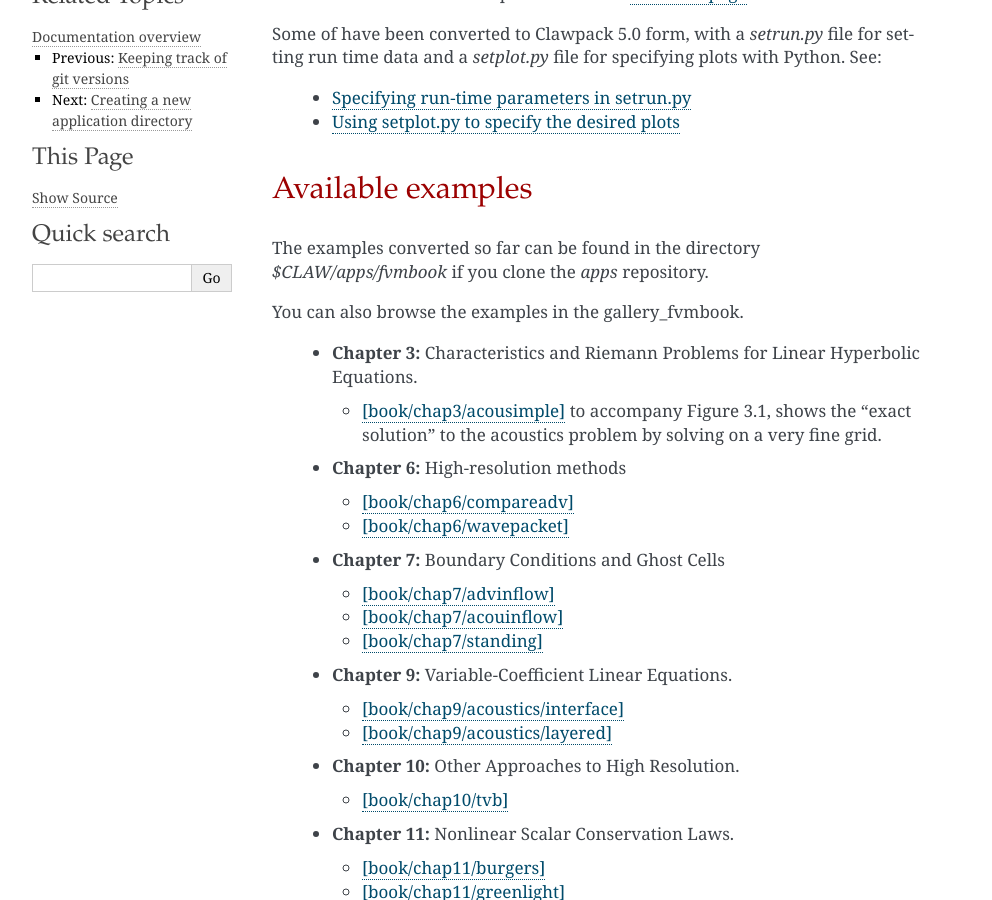
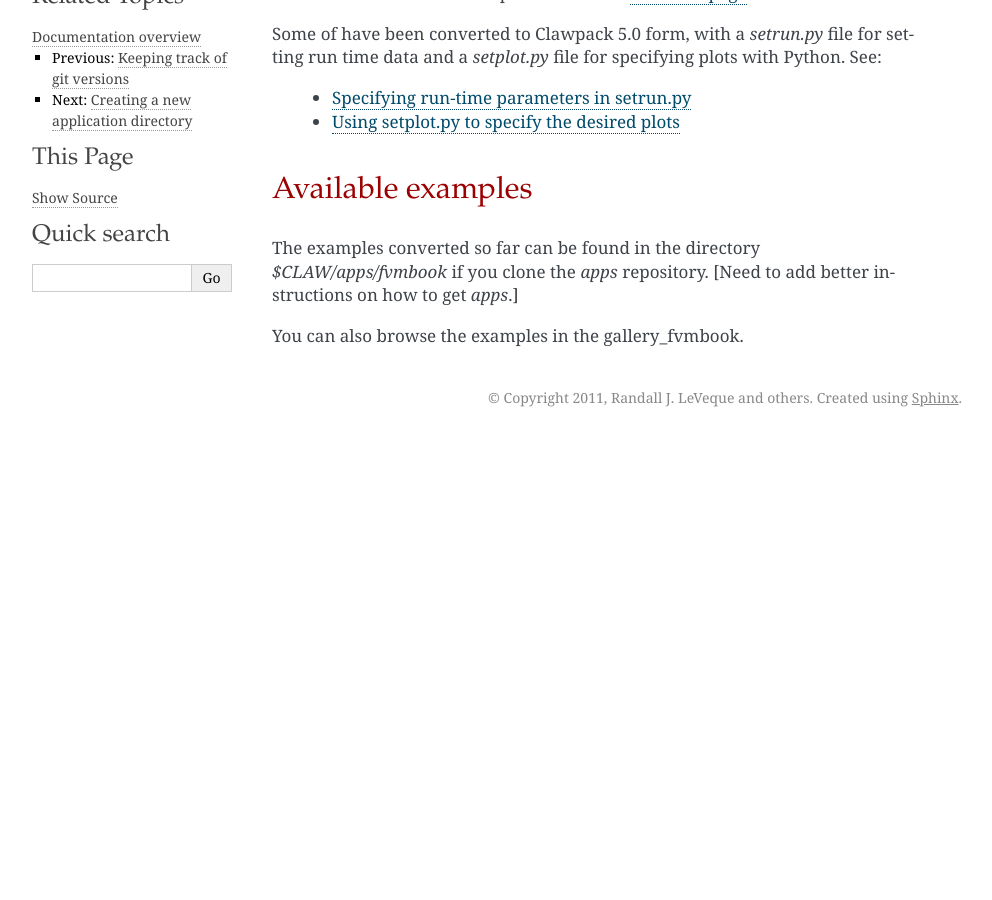
Before and after one commit to clawpack/doc, a Sphinx documentation site: the page built from doc/book.rst, in a window 1280 px wide and 900 px high, scrolled down 274 px. Shown: the whole window, without its empty margins (148-1140 px from the left). Built offline with Sphinx 7.4.7, drawn with Linux system fonts in a browser that asks for light colours; pages that are not in the unit, such as notebooks, are missing from menus; after the commit the page ends 1094 px from its top, so only the background shows below that; some of the changed text lies outside the part shown.

Commit message:
removed old list of book examples from 4.6

```diff
--- a/doc/book.rst
+++ b/doc/book.rst
@@ -26,104 +26,7 @@ Available examples
 
 The examples converted so far can be found in the
 directory `$CLAW/apps/fvmbook` if you clone the `apps` repository.
+[Need to add better instructions on how to get `apps`.]
 
 You can also browse the examples in the
 :ref:`gallery_fvmbook`.
-
-
-
- * **Chapter 3:** Characteristics and Riemann Problems for Linear Hyperbolic Equations.
-
-   * `[book/chap3/acousimple]  <claw/book/chap3/acousimple/README.html>`_
-     to accompany Figure 3.1, shows the "exact
-     solution" to the acoustics problem by solving on a very fine grid.
-
-
- * **Chapter 6:** High-resolution methods
-
-   * `[book/chap6/compareadv]
-     <claw/book/chap6/compareadv/README.html>`_
-
-   * `[book/chap6/wavepacket]
-     <claw/book/chap6/wavepacket/README.html>`_
-
-
- * **Chapter 7:** Boundary Conditions and Ghost Cells
-
-   * `[book/chap7/advinflow]
-     <claw/book/chap7/advinflow/README.html>`_
-
-   * `[book/chap7/acouinflow]
-     <claw/book/chap7/acouinflow/README.html>`_
-
-   * `[book/chap7/standing]
-     <claw/book/chap7/standing/README.html>`_
-
-
- * **Chapter 9:** Variable-Coefficient Linear Equations.
-
-   * `[book/chap9/acoustics/interface]
-     <claw/book/chap9/acoustics/interface/README.html>`_
-
-   * `[book/chap9/acoustics/layered]
-     <claw/book/chap9/acoustics/layered/README.html>`_
-
-
- * **Chapter 10:** Other Approaches to High Resolution.
-
-   * `[book/chap10/tvb]
-     <claw/book/chap10/tvb/README.html>`_
-
-
- * **Chapter 11:** Nonlinear Scalar Conservation Laws.
-
-
-   * `[book/chap11/burgers]
-     <claw/book/chap11/burgers/README.html>`_
-
-   * `[book/chap11/greenlight]
-     <claw/book/chap11/greenlight/README.html>`_
-
-   * `[book/chap11/redlight]
-     <claw/book/chap11/redlight/README.html>`_
-
- * **Chapter 12:** Finite Volume Methods for Nonlinear Scalar Conservation Laws.
-
-   * `[book/chap12/efix]
-     <claw/book/chap12/efix/README.html>`_
-
-   * `[book/chap12/llf]
-     <claw/book/chap12/llf/README.html>`_
-
-   * `[book/chap12/nonconservative]
-     <claw/book/chap12/nonconservative/README.html>`_
-
- * **Chapter 13:** Nonlinear Systems of Conservation Laws.
-
-   * `[book/chap13/collide]
-     <claw/book/chap13/collide/README.html>`_
-
-
- * **Chapter 17:** Source Terms and Balance Laws.
-
-   * `[book/chap17/advdiff]
-     <claw/book/chap17/advdiff/README.html>`_
-
-
- * **Chapter 20:** Multidimensional Scalar Equations.
-
-
-   * `[book/chap20/burgers]
-     <claw/book/chap20/burgers/README.html>`_
-
-   * `[book/chap20/rotate]
-     <claw/book/chap20/rotate/README.html>`_
-
-
- * **Chapter 21:** Multidimensional Systems.
-
-
-   * `[book/chap21/radialdam]
-     <claw/book/chap21/radialdam/README.html>`_
-
-`Gallery  of book examples <claw/doc/gallery/gallery_book.html>`_.
```
